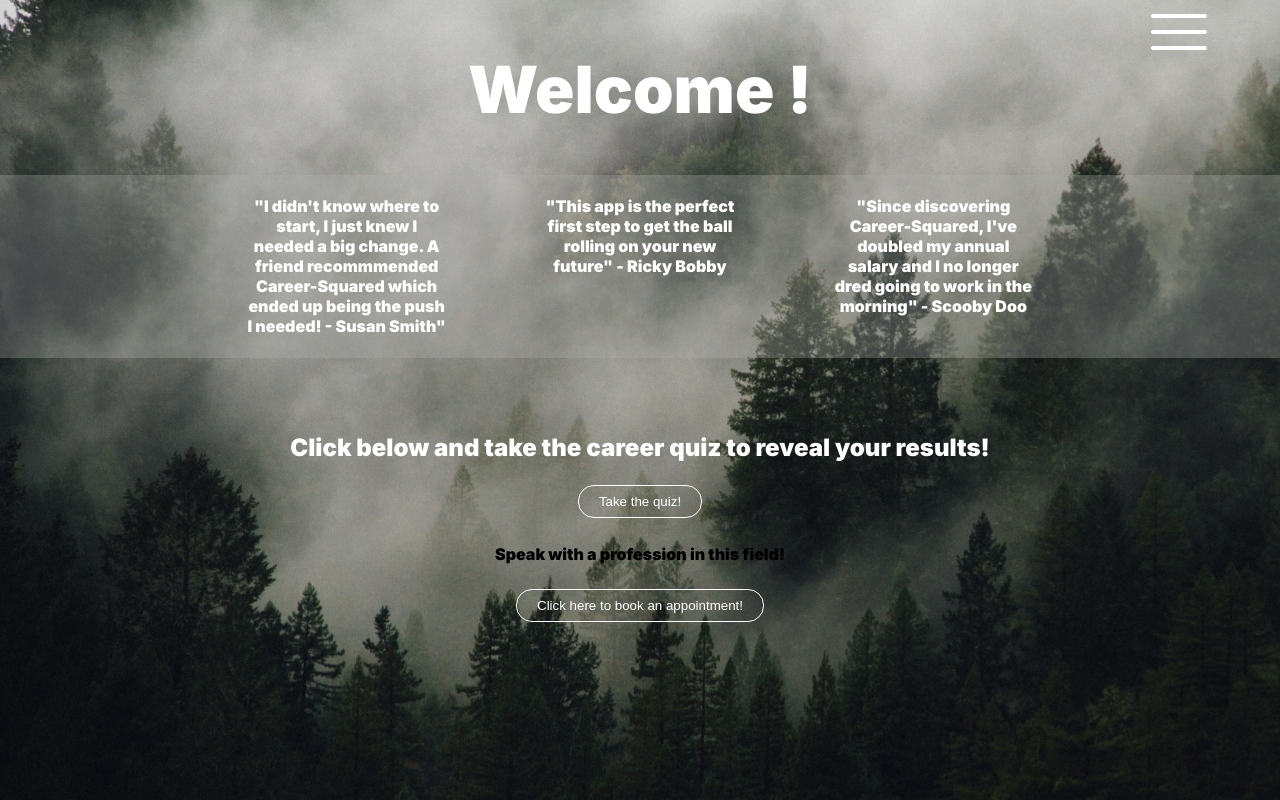
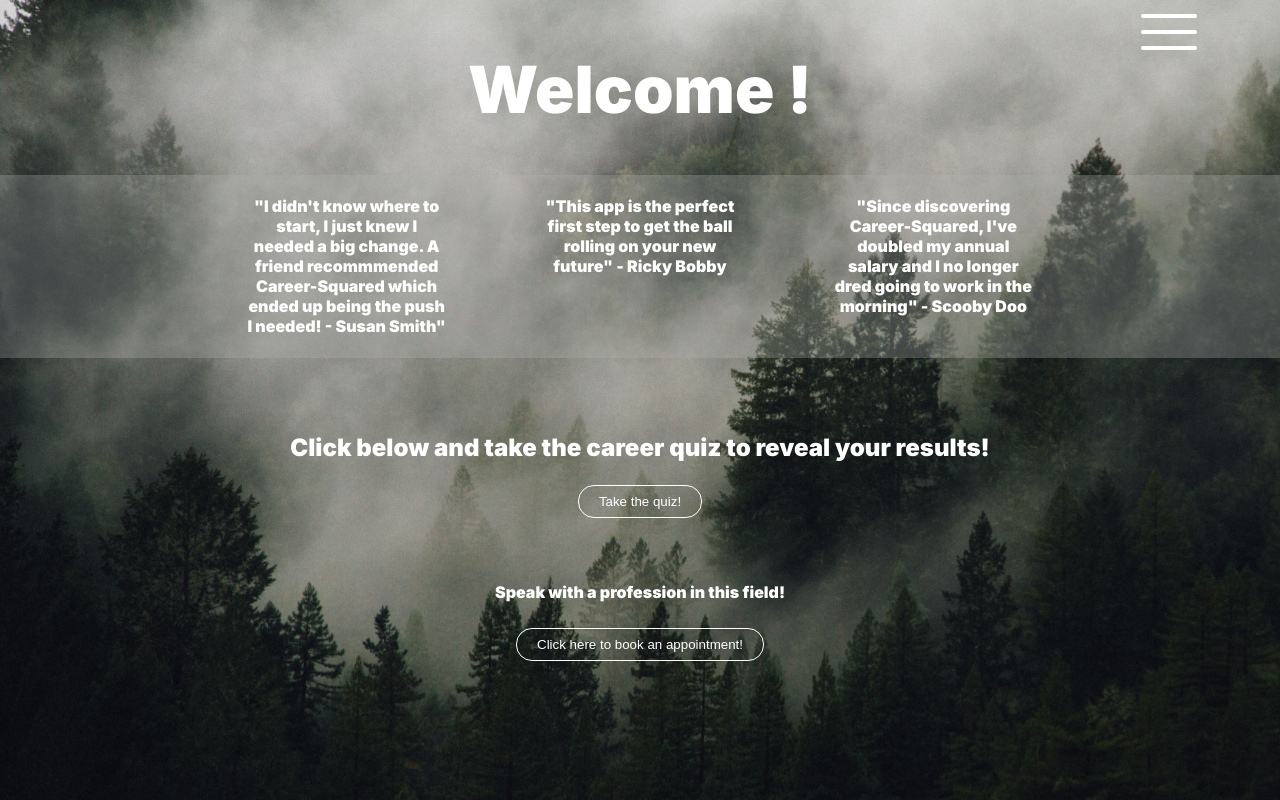
Before and after one commit to zacharypantalone/projectjjz, a React (Create React App) app: page /dashboard in a window 1280 px wide. Built offline with nearby package versions, Linux system fonts and the light colour scheme; no server answers.

Commit message:
Improve styling

```diff
--- a/src/components/BookAppointmentButton.js
+++ b/src/components/BookAppointmentButton.js
@@ -1,5 +1,6 @@
 import React from 'react'
 import { useNavigate } from 'react-router'
+import '../styles/BookAppointment.scss';
 
 const BookAppointmentButton = () => {
   const navigate = useNavigate();
--- a/src/components/DropDownMenu.js
+++ b/src/components/DropDownMenu.js
@@ -4,7 +4,6 @@ import { Routes, Route, useNavigate } from 'react-router-dom';
 
 import '../styles/DropDownMenu.scss'
 import menu from '../assets/menu.png';
-import Career from '../views/Career';
 import Logout from './Logout';
 
 
--- a/src/styles/App.scss
+++ b/src/styles/App.scss
@@ -69,6 +69,7 @@
   flex-direction: row;
   justify-content: center;
   margin-top: 40px;
+  margin-bottom: 40px;
 }
 
 .fact {
--- a/src/styles/BookAppointment.scss
+++ b/src/styles/BookAppointment.scss
@@ -1,3 +1,9 @@
 .book-appointment-component {
   margin-top: 60px;
+  margin-bottom: 60px;
+  color: white;
 }
+
+.book-appointment-component > h4 {
+  color: white;
+}
--- a/src/styles/DropDownMenu.scss
+++ b/src/styles/DropDownMenu.scss
@@ -8,12 +8,14 @@
 .dropdown-menu {
   padding: 15px;
   background-color: rgba(178,178,177,0.3);
-  cursor: pointer
+  cursor: pointer;
+  border-radius: 14px;
+  margin-right: 10px;
 }
 
 .drop-down-item {
 display: flex;
-
+border-bottom: 2px solid white;
 }
 
 .dropdown-menu.active {
--- a/src/styles/career.scss
+++ b/src/styles/career.scss
@@ -9,6 +9,7 @@
   width: 1000px;
   background-color: #566655;
   margin-top: 6em;
+  margin-bottom: 6em;
   border-radius: 0.5em;
   display: flex;
   justify-content: center;
```
